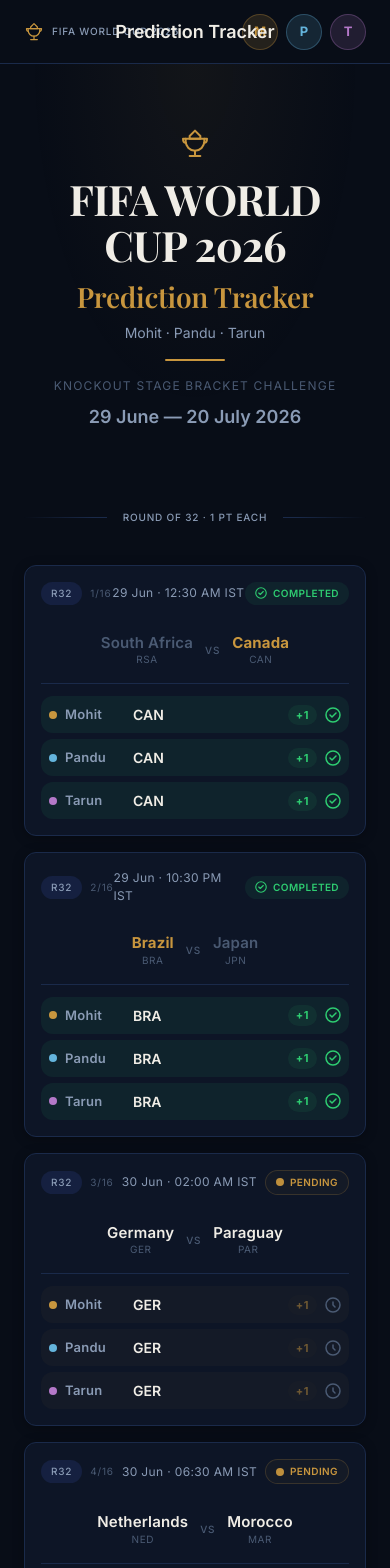
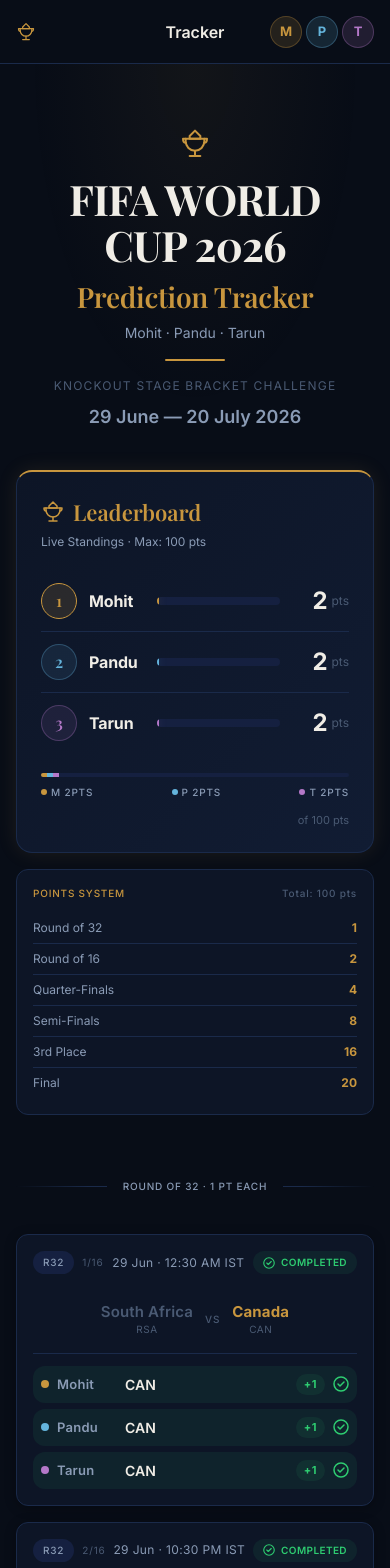
Before and after one commit to ocegik/ocegik.github.io, a React (Vite) app: page / in a window 390 px wide. Shown: the top 1568 px of the page. Built offline with nearby package versions, Linux system fonts and the light colour scheme.

Commit message:
Refactor layout and styling of Header and App components for improved responsiveness

```diff
--- a/src/App.tsx
+++ b/src/App.tsx
@@ -36,12 +36,12 @@
 
       {/* Main Content */}
       <main
-        className="mx-auto px-6 pb-16"
+        className="mx-auto px-4 sm:px-6 pb-16"
         style={{ maxWidth: "var(--max-width)" }}
       >
         <div className="flex flex-col lg:flex-row gap-6">
-          {/* Left: Match Cards */}
-          <div className="flex-1 min-w-0">
+          {/* Left: Match Cards (Moved to bottom on mobile, left on desktop) */}
+          <div className="flex-1 min-w-0 order-2 lg:order-1">
             {ROUNDS.map((round) => {
               const pointsPerMatch = POINTS_SYSTEM[round.name] || 1;
               const isFinal = round.name === "Final";
@@ -104,8 +104,8 @@
             </div>
           </div>
 
-          {/* Right: Sidebar (Leaderboard + Points Reference) */}
-          <div className="lg:w-[340px] flex-shrink-0">
+          {/* Right: Sidebar (Moved to top on mobile, right on desktop) */}
+          <div className="lg:w-[340px] flex-shrink-0 order-1 lg:order-2">
             <div className="lg:sticky lg:top-20">
               <Leaderboard scores={scores} />
               <PointsReference />
--- a/src/components/Header.tsx
+++ b/src/components/Header.tsx
@@ -14,7 +14,7 @@
 
   return (
     <header
-      className="sticky top-0 z-50 h-16 flex items-center justify-between px-6 transition-all duration-300"
+      className="sticky top-0 z-50 h-16 flex items-center px-4 sm:px-6 transition-all duration-300 w-full"
       style={{
         backgroundColor: scrolled ? "rgba(8, 13, 23, 0.85)" : "var(--bg-primary)",
         backdropFilter: scrolled ? "blur(12px)" : "none",
@@ -23,11 +23,11 @@
         boxShadow: scrolled ? "0 2px 20px rgba(0,0,0,0.2)" : "none",
       }}
     >
-      {/* Left: Logo */}
-      <div className="flex items-center gap-2">
-        <Trophy className="w-5 h-5" color="var(--gold)" />
+      {/* Left: Logo (Takes up 1/3 of the space) */}
+      <div className="flex flex-1 items-center gap-2 min-w-0">
+        <Trophy className="w-5 h-5 flex-shrink-0" color="var(--gold)" />
         <span
-          className="font-inter font-medium uppercase"
+          className="hidden sm:block font-inter font-medium uppercase truncate"
           style={{
             fontSize: "10px",
             letterSpacing: "0.08em",
@@ -38,19 +38,20 @@
         </span>
       </div>
 
-      {/* Center: Title */}
+      {/* Center: Title (Takes up 1/3 of the space, text centered) */}
       <div
-        className="absolute left-1/2 -translate-x-1/2 font-inter font-semibold"
+        className="flex flex-1 justify-center font-inter font-semibold truncate"
         style={{
           fontSize: "18px",
           color: "var(--text-primary)",
         }}
       >
-        Prediction Tracker
+        <span className="hidden sm:inline">Prediction Tracker</span>
+        <span className="sm:hidden text-[16px]">Tracker</span>
       </div>
 
-      {/* Right: Player Avatars */}
-      <div className="flex items-center gap-2">
+      {/* Right: Player Avatars (Takes up 1/3 of the space, right aligned) */}
+      <div className="flex flex-1 items-center justify-end gap-1 sm:gap-2">
         {PLAYERS.map((player) => (
           <PlayerAvatar key={player} player={player} />
         ))}
@@ -63,7 +64,7 @@
   const colors = PLAYER_COLORS[player];
   return (
     <div
-      className="w-9 h-9 rounded-full flex items-center justify-center font-inter font-bold"
+      className="w-8 h-8 sm:w-9 sm:h-9 rounded-full flex items-center justify-center font-inter font-bold flex-shrink-0"
       style={{
         fontSize: "13px",
         backgroundColor: colors.bg,
```
